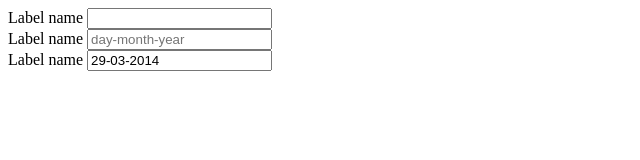
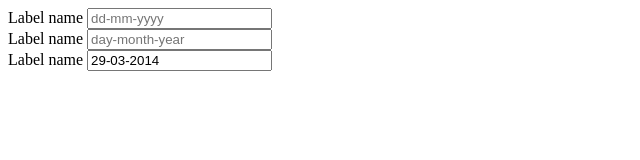
Before and after one commit to dutchcelt/dater, a plain HTML site: page index.html in a window 1280 px wide. Shown: the full height of the page, 0-640 px from the left. Drawn offline with Linux system fonts and the light colour scheme.

Commit message:
No longer using minified script

```diff
--- a/index.html
+++ b/index.html
@@ -5,7 +5,7 @@
         <link rel="stylesheet" type="text/css" media="screen" href="styles/css/dater.css">
         <script src="scripts/third-party/jquery-1.8.0.min.js"></script>
         <script src="scripts/third-party/date.js"></script>
-        <script src="scripts/dater-min.js"></script>
+        <script src="scripts/dater.js"></script>
         <script>
             $(document).ready(function(){
                 $("input").dater();
```
